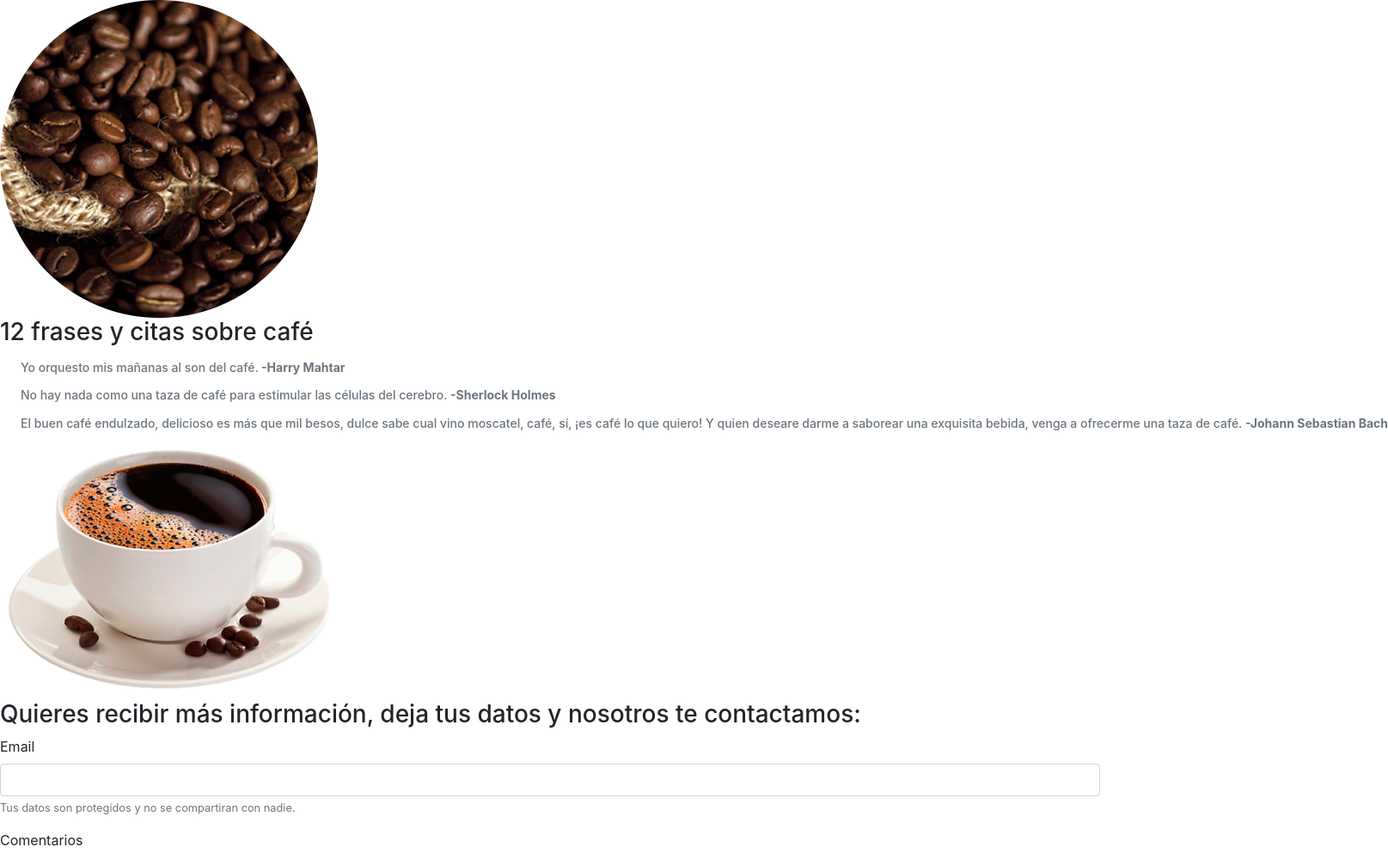
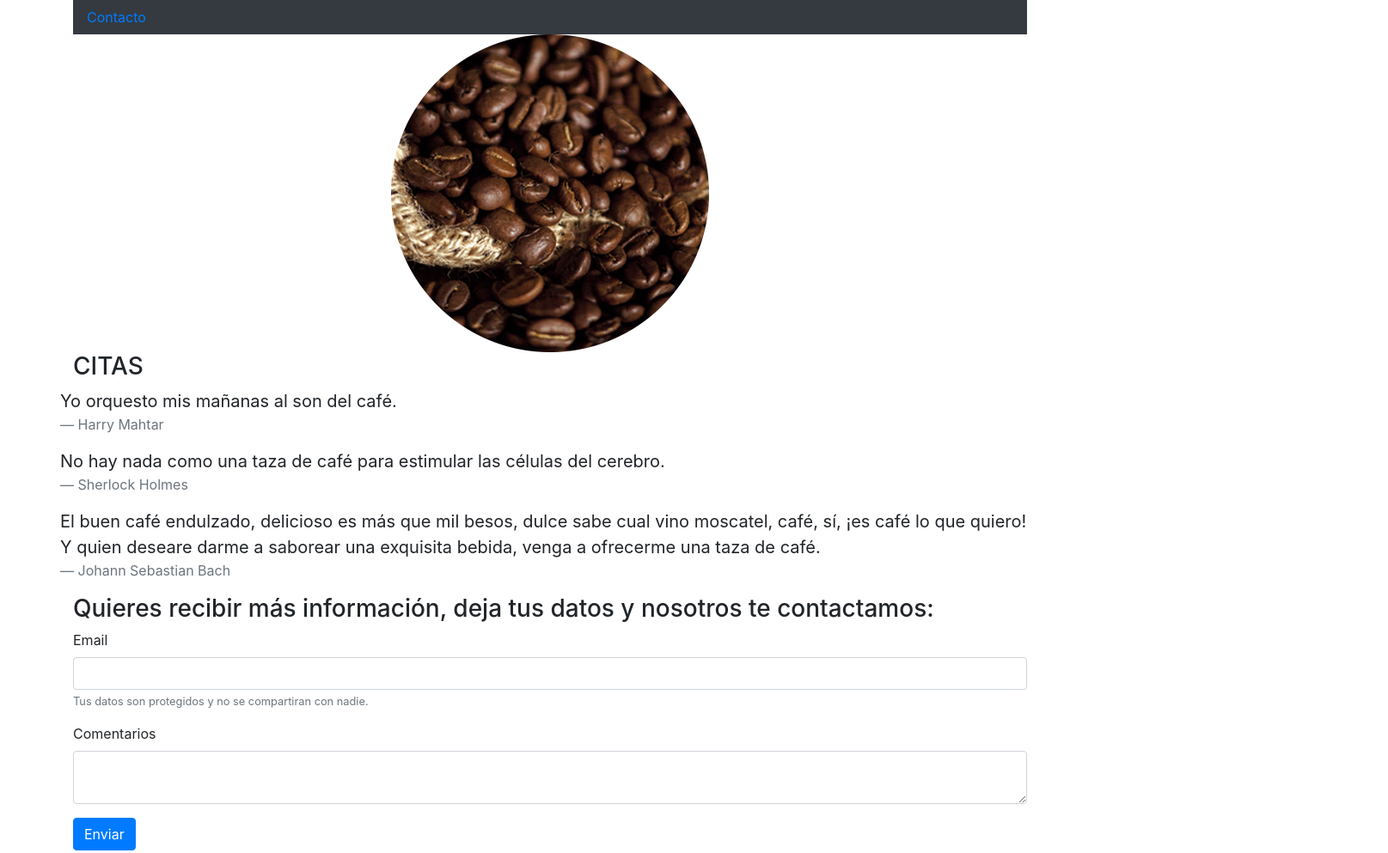
Before and after one commit to alcubilla/Proyecto, a plain HTML site: page index.html in a window 1280 px wide. Shown: the top 993 px of the page at 86% size, 1615 px wide, since content can reach past the window. Drawn offline with nearby package versions, Linux system fonts and the light colour scheme.

Commit message:
se agrego la página de contactos

```diff
--- a/index.html
+++ b/index.html
@@ -9,27 +9,48 @@
     <title>Document</title>
 </head>
 <body>
-<div class="conteiner">
+<div class="container">
 
-    <div>
+
+<nav class="navbar navbar-dark bg-dark">
+    <ul class="navbar-nav">
+        <li class="nav-item">
+            <a href="contacto.html">Contacto</a>
+        </li>
+
+    </ul>
+</nav>
+
+    <div style="text-align: center;">
         <img src="./img/grano.png" alt="café">
     </div>
 
     <div>
-        <h3>12 frases y citas sobre café</h3>
+        <h3>CITAS</h3>
     </div>
 
-    <div class="dropdown">
-        <h6 class="dropdown-header">Yo orquesto mis mañanas al son del café.<strong>  -Harry Mahtar</strong></h6>
+    <div class="row">
+        <blockquote class="blockquote">
+            <p class="mb-0">Yo orquesto mis mañanas al son del café.</p>
+        <footer class="blockquote-footer">Harry Mahtar </footer>
+        </blockquote>
     </div>
 
+    <div class="row">
+        <blockquote class="blockquote">
+            <p class="mb-0">No hay nada como una taza de café para estimular las células del cerebro.</p>
+        <footer class="blockquote-footer">Sherlock Holmes</footer>
+        </blockquote>
+    </div>
 
-    <div class="dropdown"><h6 class="dropdown-header">No hay nada como una taza de café para estimular las células del cerebro.
-        <strong>  -Sherlock Holmes</strong></h6></div>
+    <div class="row">
+        <blockquote class="blockquote">
+            <p class="mb-0">El buen café endulzado, delicioso es más que mil besos, dulce sabe cual vino moscatel, café, sí, ¡es café lo que quiero! Y quien deseare darme a saborear una exquisita bebida, venga a ofrecerme una taza de café.</p>
+        <footer class="blockquote-footer">Johann Sebastian Bach</footer>
+        </blockquote>
+    </div>
 
-    <div class="dropdown"><h6 class="dropdown-header">El buen café endulzado, delicioso es más que mil besos, dulce sabe cual vino moscatel, café, sí, ¡es café lo que quiero! Y quien deseare darme a saborear una exquisita bebida, venga a ofrecerme una taza de café. <strong> -Johann Sebastian Bach</strong></div>
-                            </h6>
-    <div><img src="./img/taza.png" alt=""></div>
+    <div class="row"></div>
 
     <form>
         <h3>Quieres recibir más información, deja tus datos y nosotros te contactamos:</h3>
@@ -44,7 +65,11 @@
             </textarea>
         </div>
         <button type="submit" class="btn btn-primary">Enviar</button>
-    </form> -->
+    </form>
 </div>
+<script src="https://code.jquery.com/jquery-3.4.1.slim.min.js" integrity="sha384-J6qa4849blE2+poT4WnyKhv5vZF5SrPo0iEjwBvKU7imGFAV0wwj1yYfoRSJoZ+n" crossorigin="anonymous"></script>
+<script src="https://cdn.jsdelivr.net/npm/popper.js@1.16.0/dist/umd/popper.min.js" integrity="sha384-Q6E9RHvbIyZFJoft+2mJbHaEWldlvI9IOYy5n3zV9zzTtmI3UksdQRVvoxMfooAo" crossorigin="anonymous"></script>
+<script src="https://stackpath.bootstrapcdn.com/bootstrap/4.4.1/js/bootstrap.min.js" integrity="sha384-wfSDF2E50Y2D1uUdj0O3uMBJnjuUD4Ih7YwaYd1iqfktj0Uod8GCExl3Og8ifwB6" crossorigin="anonymous"></script>
+
 </body>
 </html>
```
